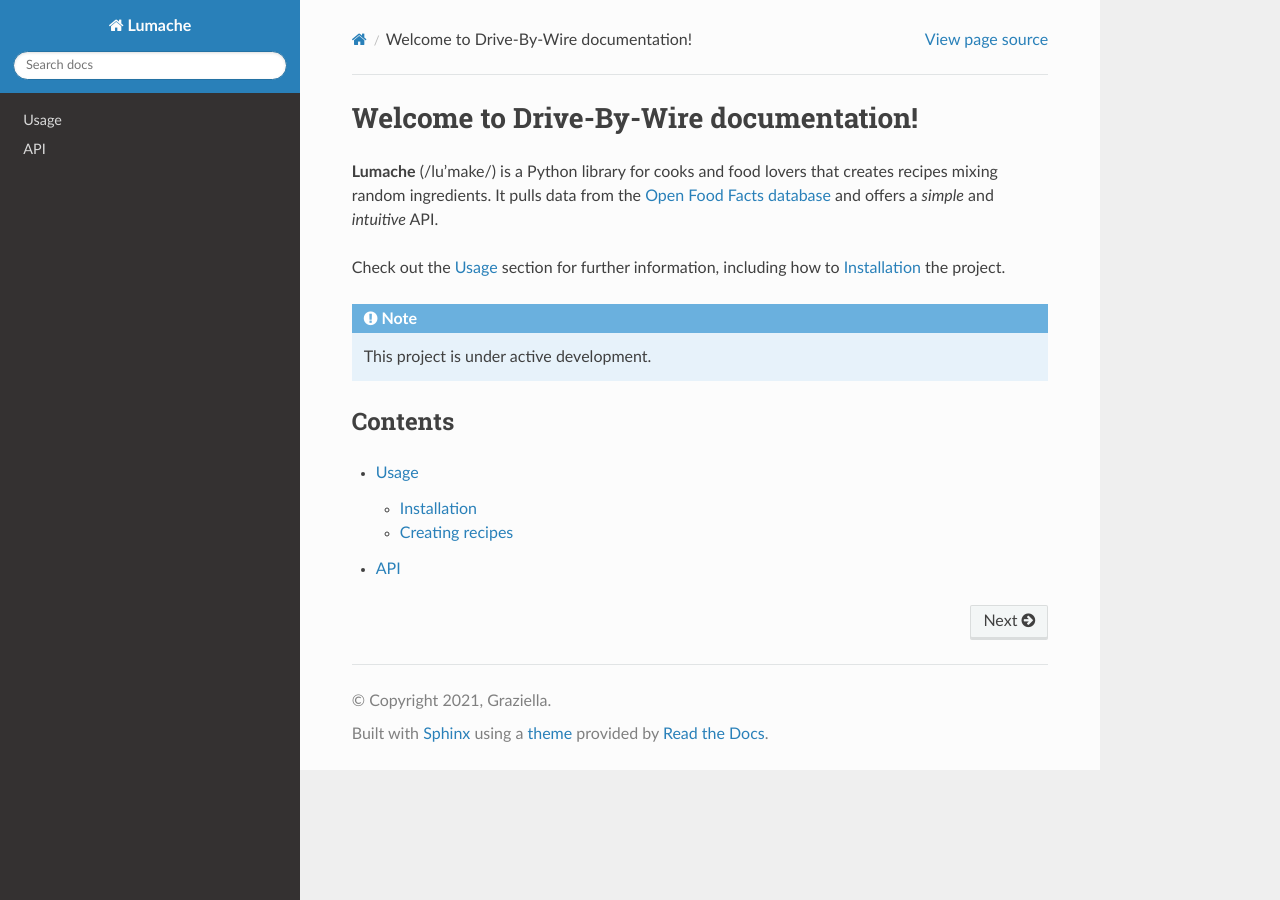
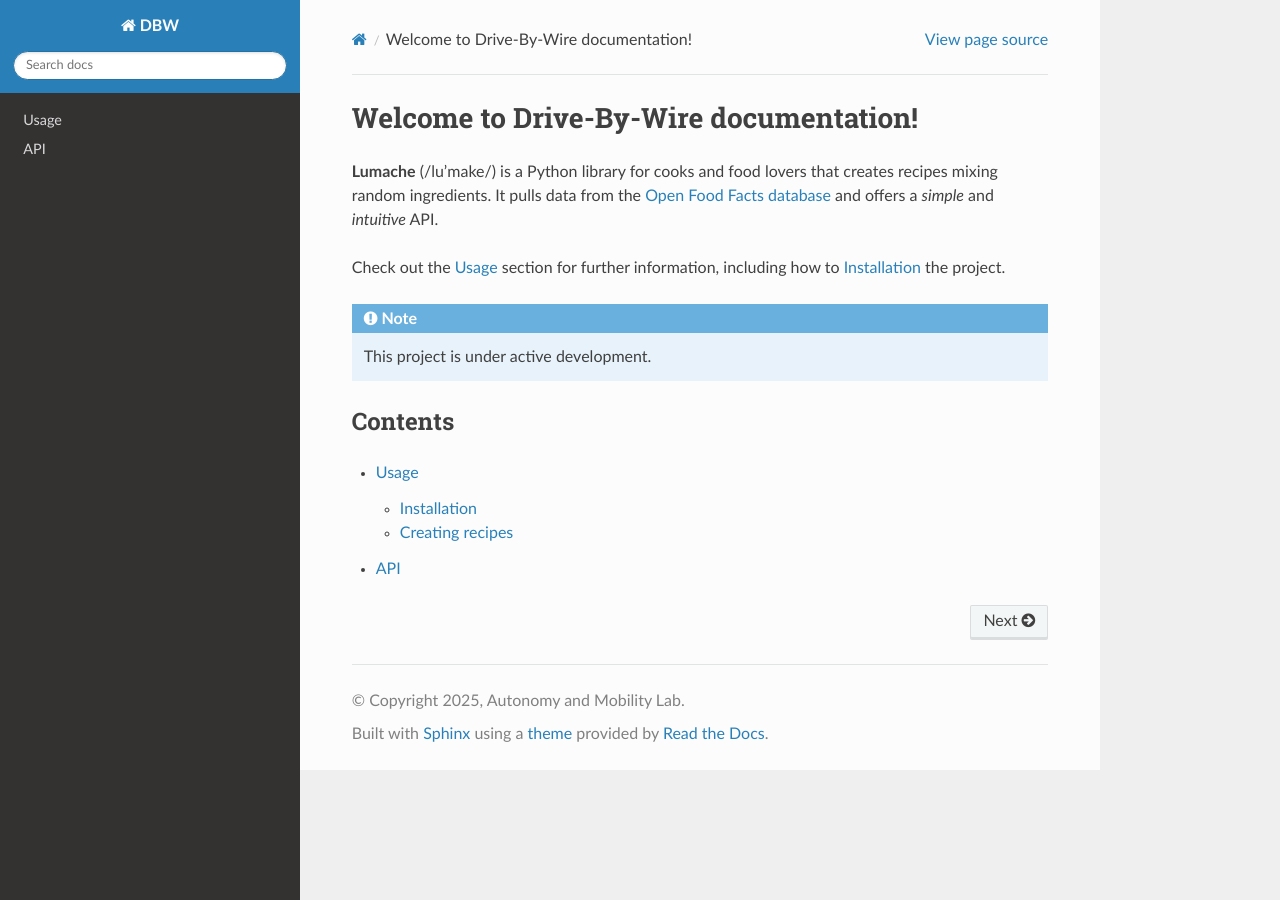
Before and after one commit to pirhonje/DBWRTD, a Sphinx documentation site: the page built from docs/source/index.rst, in a window 1280 px wide. Built offline with Sphinx 7.4.7 and the Read the Docs theme 3.1.0, drawn with Linux system fonts in a browser that asks for light colours.

Commit message:
copyright changed

```diff
--- a/docs/source/conf.py
+++ b/docs/source/conf.py
@@ -2,9 +2,9 @@
 
 # -- Project information
 
-project = 'Lumache'
-copyright = '2021, Graziella'
-author = 'Graziella'
+project = 'DBW'
+copyright = '2025, Autonomy and Mobility Lab'
+author = 'Jesse Pirhonen'
 
 release = '0.1'
 version = '0.1.0'
```
